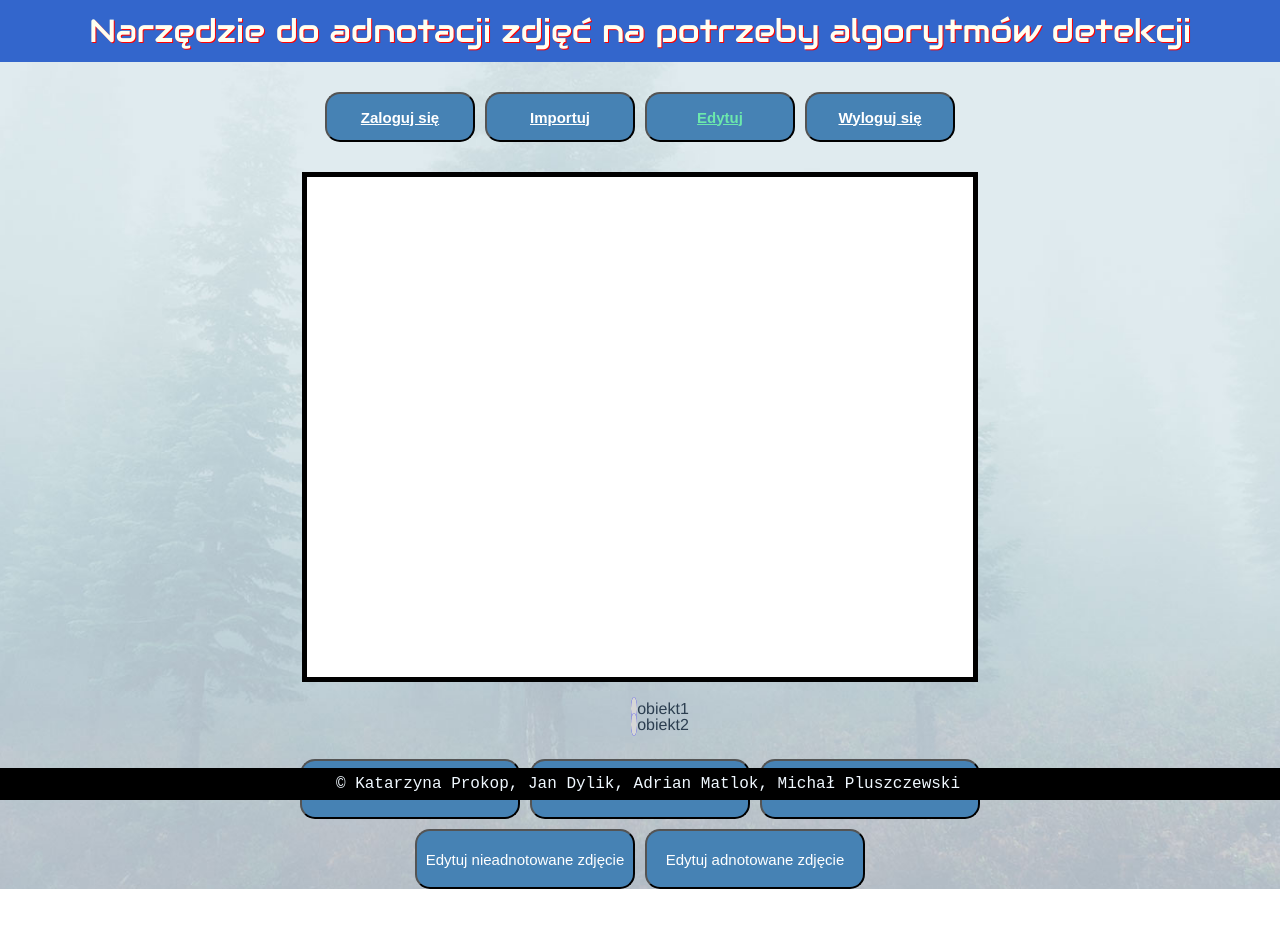
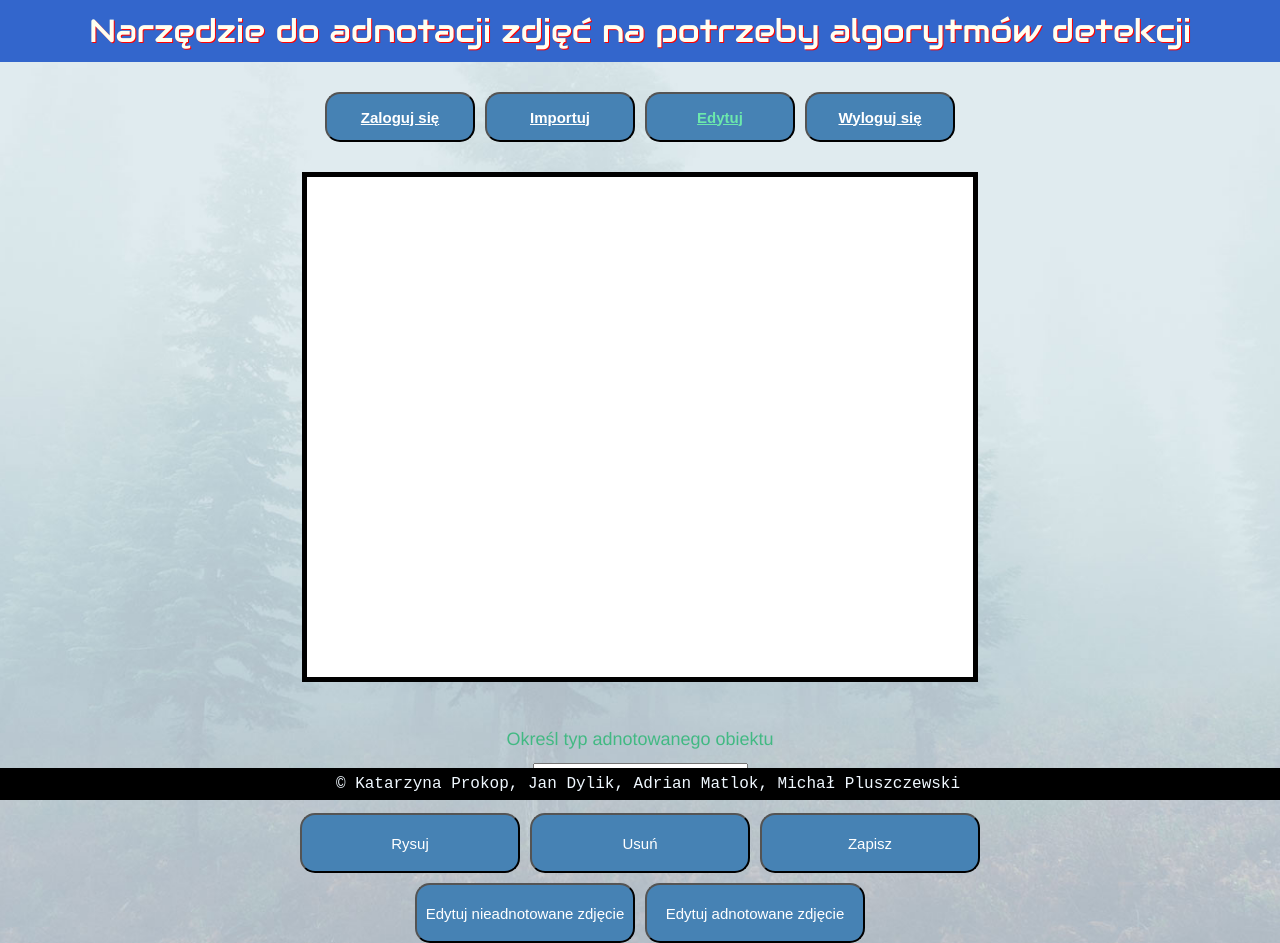
Before and after one commit to jdylik/Graphic-tool-to-annotate-images, a Vue app in the folder client/: page /edit in a window 1280 px wide. Before the commit the page ends 889 px from the top, so only its background shows below. Built offline with nearby package versions, Linux system fonts and the light colour scheme; a web font is replaced by a local one.

Commit message:
Labelowanie
Od teraz można dodawać napisy do zdjęć w polu input. Pod inputem mamy wylistowane nazwy wszystkich wpisanych klas obiektów.

```diff
--- a/client/src/views/Edit_images.vue
+++ b/client/src/views/Edit_images.vue
@@ -3,11 +3,13 @@
   <div id="pageWrap">
 
     <canvas id="myCanvas" width="666" height="500" style="border:5px solid black;"/>
-    <!--ta lista poniżej ma się znaleźć obok canvasa-->
+    <!--ta lista oraz pole input poniżej ma się znaleźć obok canvasa-->
+    <p>{{"Określ typ adnotowanego obiektu"}}</p>
+    <input type="text" id="object_type" v-on:keyup.enter="onEnter"/>
     <ul>
-      <li v-for="(label, index) in labels" id="labels_list">
-        <span class="clr" style="color:red"></span>
-        <text>{{label}}</text>
+      <li v-for="(value, index) in unique_labels">
+        <!--<span class="clr" style="color:red"></span>-->
+        {{ value }}
       </li>
       </ul>
     <div id="row1">
@@ -61,15 +63,60 @@ export default {
       rec_w:[],
       rec_h:[],
       colors:['rgb(255,0,0)', 'rgb(0,128,0)'],
-      labels:['obiekt1', 'obiekt2'],
+      current_label:'',
+      labels:[],
+      labels_counter:[],
       rec_counter:0,
       ifButtonDrawClicked:false,
       ifButtonRemoveClicked:false,
       indexOfCurrentImage:0,
+      new_rect:false,
+      is_rect_finished:false,
+      previous_label:'',
+      edition_count:0,
+      unique_labels:[],
+      nr_labels:[],
     }
   },
   methods:
       {
+        onEnter:function()
+          {
+            if (this.is_rect_finished) {
+              this.current_label = document.getElementById("object_type").value;
+              document.getElementById("object_type").value = '';
+              this.labels.push(this.current_label);
+              this.drawAllRects();
+              if (Object.keys(this.labels_counter).length === 0) {
+                this.labels_counter[this.current_label] = 1;
+              }
+              else {
+                if (this.current_label in this.labels_counter)
+                  this.labels_counter[this.current_label] += 1;
+                else
+                  this.labels_counter[this.current_label] = 1;
+                if (this.previous_label !== '' && this.previous_label !== this.current_label && this.edition_count !== 0) {
+                  if (this.labels_counter[this.previous_label] === 1)
+                    delete this.labels_counter[this.previous_label];
+                  else
+                    this.labels_counter[this.previous_label] -= 1;
+                  this.labels.splice(this.labels.indexOf(this.previous_label), 1);
+                }
+              }
+              this.previous_label = this.current_label;
+              this.edition_count += 1;
+              this.unique_labels = [];
+              this.nr_labels = [];
+              for (let key in this.labels_counter) {
+                if (this.labels_counter.hasOwnProperty(key)) {
+                  this.unique_labels.push(key);
+                  this.nr_labels.push(this.current_label[key]);
+    }
+}
+            }
+            else
+              document.getElementById("object_type").value = '';
+            },
         async loadImportedImages() {
           const dict = {
             "login": app.config.globalProperties.$login.value,
@@ -140,7 +187,10 @@ export default {
             this.context.strokeRect(this.rec_beg_x[i], this.rec_beg_y[i], this.rec_w[i], this.rec_h[i]);
             this.context.strokeRect(this.rec_beg_x[i], this.rec_beg_y[i], this.rec_w[i], -20);
             this.context.font = "15px Georgia";
-            this.context.fillText("Std", this.rec_beg_x[i] + 5, this.rec_beg_y[i] - 5);
+            if (this.labels[i] === undefined)
+              this.context.fillText('', this.rec_beg_x[i] + 5, this.rec_beg_y[i] - 5);
+            else
+              this.context.fillText(this.labels[i], this.rec_beg_x[i] + 5, this.rec_beg_y[i] - 5);
           }
         },
         drawRectangle() {
@@ -155,18 +205,20 @@ export default {
               let current_y = null;
               this.context.lineWidth = 1;
               let draw = false;
-              let is_rect_finished = false;
+              this.is_rect_finished = false;
               window.addEventListener("mousedown", (e) => {
                 if (e.target.localName === 'canvas' && this.ifButtonDrawClicked === true) {
-                  is_rect_finished = false;
+                  this.edition_count = 0;
+                  this.new_rect = true;
+                  this.is_rect_finished = false;
                   draw = true;
                 }
               });
               window.addEventListener("mouseup", (e) => {
+                this.new_rect = false;
                 if (this.ifButtonDrawClicked === true) {
                   if (e.target.localName === 'canvas' && (((previous_x - beginning_x) * (previous_y - beginning_y) > 1000) || ((previous_x - beginning_x) * (previous_y - beginning_y) < -1000))) {
-                    is_rect_finished = true;
-                    console.log(this.rec_beg_x);
+                    this.is_rect_finished = true;
                     if (this.rec_beg_x.indexOf(beginning_x) === -1 && this.rec_beg_y.indexOf(beginning_y) === -1) {
                       this.rec_beg_x[this.rec_counter] = beginning_x;
                       this.rec_beg_y[this.rec_counter] = beginning_y;
@@ -186,7 +238,7 @@ export default {
               });
               window.addEventListener("mousemove", (e) => {
                 if (this.ifButtonRemoveClicked !== true) {
-                  if (e.target.localName !== 'canvas' && !is_rect_finished) {
+                  if (e.target.localName !== 'canvas' && !this.is_rect_finished) {
                     draw = false;
                     this.drawAllRects();
                     this.context.stroke();
@@ -231,6 +283,21 @@ export default {
                     this.rec_beg_y.splice(i, 1);
                     this.rec_w.splice(i, 1);
                     this.rec_h.splice(i, 1);
+                    if (this.labels_counter[this.labels[i]] > 1)
+                    {
+                      this.labels_counter[this.labels[i]] -= 1;
+                    }
+                    else {
+                      delete this.labels_counter[this.labels[i]];
+                    }
+                    this.unique_labels = [];
+                    this.nr_labels = [];
+                    for (let key in this.labels_counter) {
+                      if (this.labels_counter.hasOwnProperty(key)) {
+                        this.unique_labels.push(key);
+                        this.nr_labels.push(this.current_label[key]);
+                      }
+                    }
                     this.rec_counter -= 1;
                   }
                 }
```
